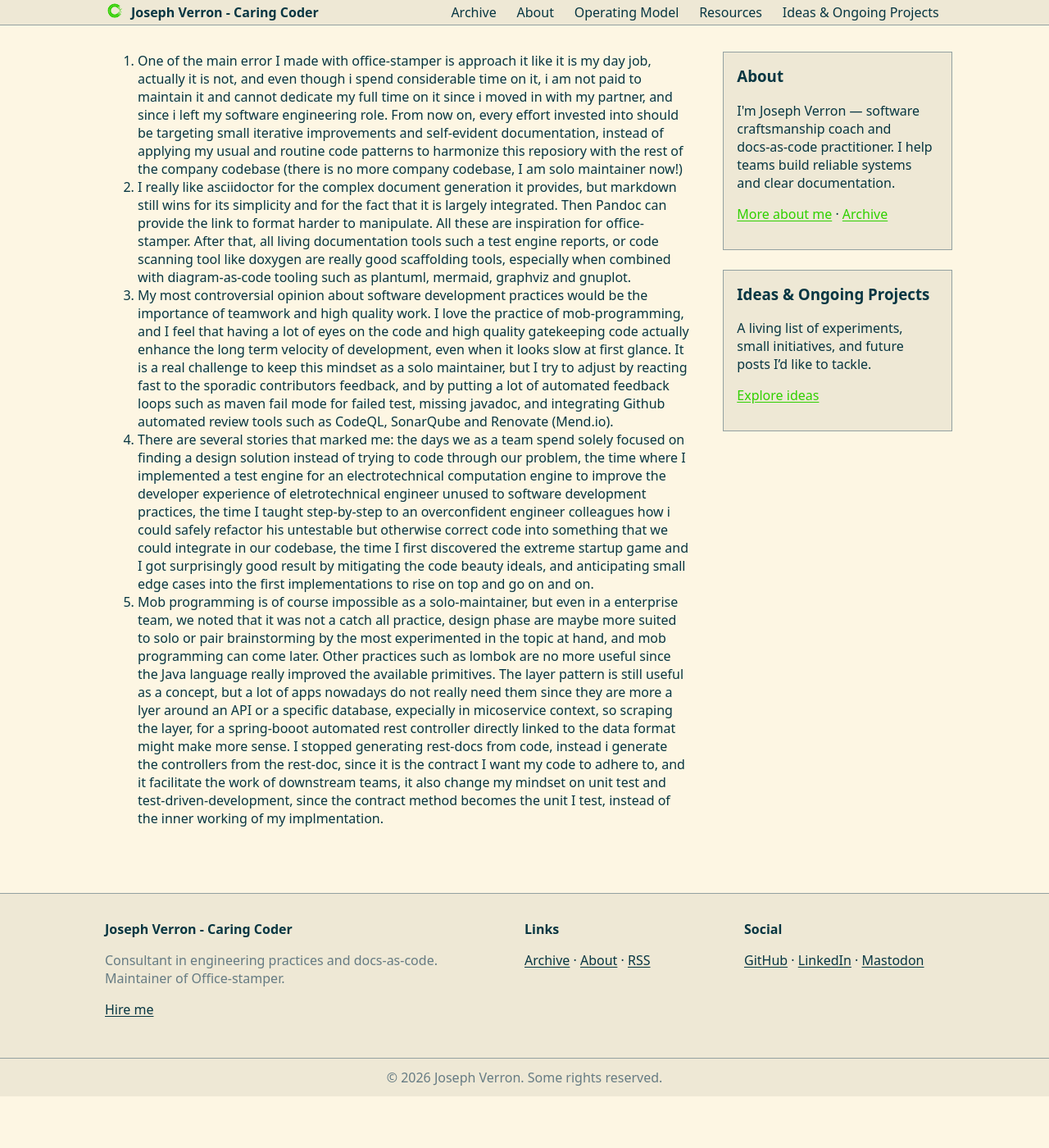
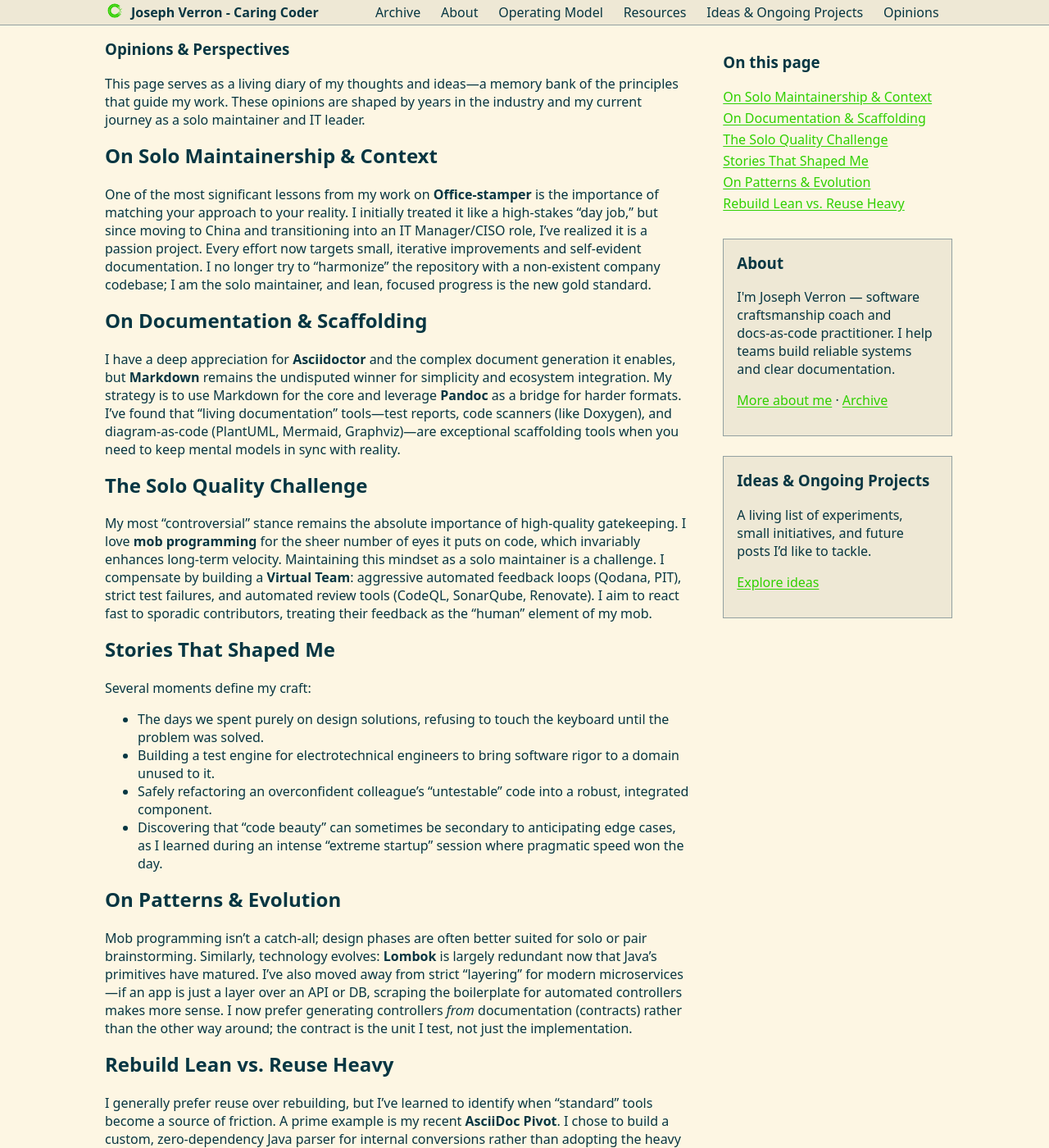
Before and after one commit to verronpro/blog, a Jekyll site: the page built from opinions.md, in a window 1280 px wide and 1400 px high. Shown: the whole window at 82% size. Built offline with Jekyll 4.4.1, drawn with Linux system fonts in a browser that asks for light colours; our own code applies the rules of GitHub Pages for plain Markdown files; some of the changed text lies outside the part shown.

Commit message:
docs: update personal profile and site structure with expanded role and focus
- Refreshed content in `about.md` to reflect the current IT Manager/CISO role and mission with a focus on balance, global networking, and autonomy.
- Expanded interests to include GenAI, automated bots, and developer experience enhancements.
- Introduced `opinions.html` for a dedicated page on evolving thoughts and principles as a solo maintainer and IT leader.
- Updated navigation structure in `navigation.yml` to add "Opinions" to the site menu.
- Enhanced `resources.md` with new tools: n8n, Ollama, Qodana, and PIT for quality, AI, and automation.
- Refined `ideas.md` with updated Office-stamper progress, timeline for mock generator CLI, and new project plans (e.g., app for Chinese learners).

```diff
--- a/opinions.md
+++ b/opinions.md
@@ -1,5 +1,32 @@
-1. One of the main error I made with office-stamper is approach it like it is my day job, actually it is not, and even though i spend considerable time on it, i am not paid to maintain it and cannot dedicate my full time on it since i moved in with my partner, and since i left my software engineering role. From now on, every effort invested into should be targeting small iterative  improvements and self-evident documentation, instead of applying my usual and routine code patterns to harmonize this reposiory with the rest of the company codebase (there is no more company codebase, I am solo maintainer now!)
-2. I really like asciidoctor for the complex document generation it provides, but markdown still wins for its simplicity and for the fact that it is largely integrated. Then Pandoc can provide the link to format harder to manipulate. All these are inspiration for office-stamper. After that, all living documentation tools such a test engine reports, or code scanning tool like doxygen are really good scaffolding tools, especially when combined with diagram-as-code tooling such as plantuml, mermaid, graphviz and gnuplot.
-3. My most controversial opinion about software development practices would be the importance of teamwork and high quality work. I love the practice of mob-programming, and I feel that having a lot of eyes on the code and high quality gatekeeping code actually enhance the long term velocity of development, even when it looks slow at first glance. It is a real challenge to keep this mindset as a solo maintainer, but I try to adjust by reacting fast to the sporadic contributors feedback, and by putting a lot of automated feedback loops such as maven fail mode for failed test, missing javadoc, and integrating Github automated review tools such as CodeQL, SonarQube and Renovate (Mend.io).
-4. There are several stories that marked me: the days we as a team spend solely focused on finding a design solution instead of trying to code through our problem, the time where I implemented a test engine for an electrotechnical computation engine to improve the developer experience of eletrotechnical engineer unused to software development practices, the time I taught step-by-step to an overconfident engineer colleagues how i could safely refactor his untestable but otherwise correct code into something that we could integrate in our codebase, the time I first discovered the extreme startup game and I got surprisingly good result by mitigating the code beauty ideals, and anticipating small edge cases into the first implementations to rise on top and go on and on.
-5. Mob programming is of course impossible as a solo-maintainer, but even in a enterprise team, we noted that it was not a catch all practice, design phase are maybe more suited to solo or pair brainstorming by the most experimented in the topic at hand, and mob programming can come later. Other practices such as lombok are no more useful since the Java language really improved the available primitives. The layer pattern is still useful as a concept, but a lot of apps nowadays do not really need them since they are more a lyer around an API or a specific database, expecially in micoservice context, so scraping the layer, for a spring-booot automated rest controller directly linked to the data format might make more sense. I stopped generating rest-docs from code, instead i generate the controllers from the rest-doc, since it is the contract I want my code to adhere to, and it facilitate the work of downstream teams, it also change my mindset on unit test and test-driven-development, since the contract method becomes the unit I test, instead of the inner working of my implmentation.
+---
+layout: page
+title: Opinions & Perspectives
+permalink: /opinions.html
+description: A diary of my evolving thoughts on software craftsmanship, solo maintainership, and the pragmatic trade-offs of building reliable systems.
+aside:
+  toc: true
+---
+
+This page serves as a living diary of my thoughts and ideas—a memory bank of the principles that guide my work. These opinions are shaped by years in the industry and my current journey as a solo maintainer and IT leader.
+
+## On Solo Maintainership & Context
+One of the most significant lessons from my work on **Office-stamper** is the importance of matching your approach to your reality. I initially treated it like a high-stakes "day job," but since moving to China and transitioning into an IT Manager/CISO role, I’ve realized it is a passion project. Every effort now targets small, iterative improvements and self-evident documentation. I no longer try to "harmonize" the repository with a non-existent company codebase; I am the solo maintainer, and lean, focused progress is the new gold standard.
+
+## On Documentation & Scaffolding
+I have a deep appreciation for **Asciidoctor** and the complex document generation it enables, but **Markdown** remains the undisputed winner for simplicity and ecosystem integration. My strategy is to use Markdown for the core and leverage **Pandoc** as a bridge for harder formats. I’ve found that "living documentation" tools—test reports, code scanners (like Doxygen), and diagram-as-code (PlantUML, Mermaid, Graphviz)—are exceptional scaffolding tools when you need to keep mental models in sync with reality.
+
+## The Solo Quality Challenge
+My most "controversial" stance remains the absolute importance of high-quality gatekeeping. I love **mob programming** for the sheer number of eyes it puts on code, which invariably enhances long-term velocity. Maintaining this mindset as a solo maintainer is a challenge. I compensate by building a **Virtual Team**: aggressive automated feedback loops (Qodana, PIT), strict test failures, and automated review tools (CodeQL, SonarQube, Renovate). I aim to react fast to sporadic contributors, treating their feedback as the "human" element of my mob.
+
+## Stories That Shaped Me
+Several moments define my craft:
+- The days we spent purely on design solutions, refusing to touch the keyboard until the problem was solved.
+- Building a test engine for electrotechnical engineers to bring software rigor to a domain unused to it.
+- Safely refactoring an overconfident colleague's "untestable" code into a robust, integrated component.
+- Discovering that "code beauty" can sometimes be secondary to anticipating edge cases, as I learned during an intense "extreme startup" session where pragmatic speed won the day.
+
+## On Patterns & Evolution
+Mob programming isn't a catch-all; design phases are often better suited for solo or pair brainstorming. Similarly, technology evolves: **Lombok** is largely redundant now that Java's primitives have matured. I’ve also moved away from strict "layering" for modern microservices—if an app is just a layer over an API or DB, scraping the boilerplate for automated controllers makes more sense. I now prefer generating controllers *from* documentation (contracts) rather than the other way around; the contract is the unit I test, not just the implementation.
+
+## Rebuild Lean vs. Reuse Heavy
+I generally prefer reuse over rebuilding, but I’ve learned to identify when "standard" tools become a source of friction. A prime example is my recent **AsciiDoc Pivot**. I chose to build a custom, zero-dependency Java parser for internal conversions rather than adopting the heavy JRuby-based AsciidoctorJ runtime. If a tool’s weight threatens the main goal, I will always choose to build a leaner, focused alternative that unblocks progress.
```
Also changed, not shown: _data/navigation.yml (+25 -0 lines), about.md (+12 -5 lines), ideas.md (+8 -12 lines), operating-model.md (+3 -0 lines), resources.md (+19 -2 lines).
